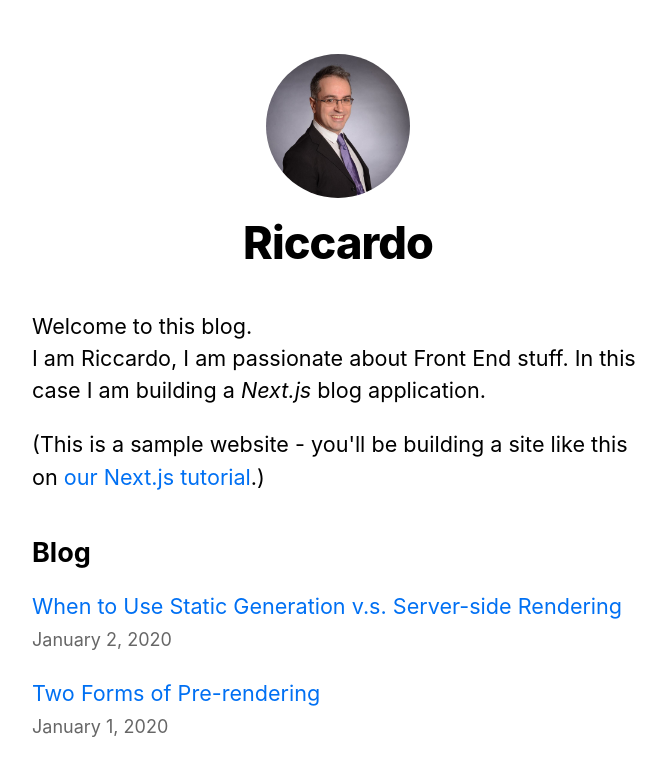
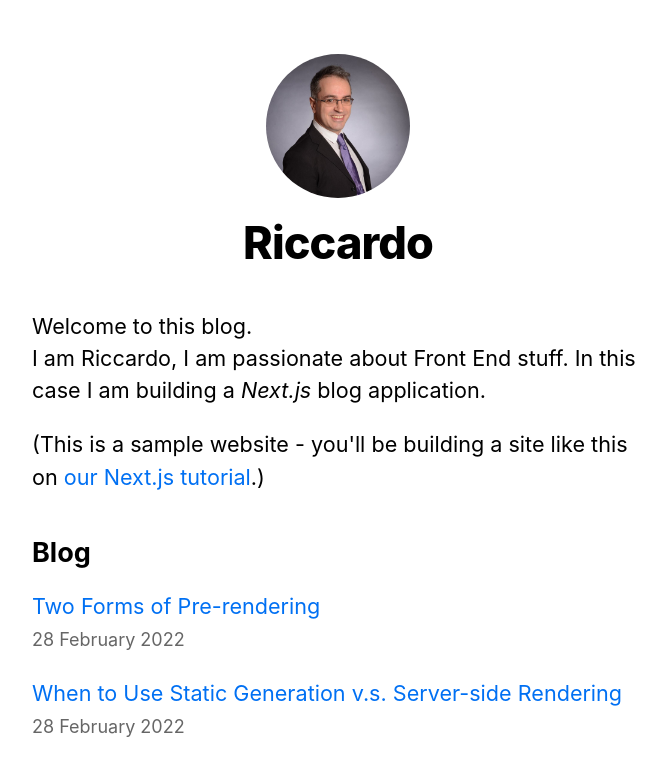
Before and after one commit to Riccardo-Andreatta/nextjs-blog, a Next.js app: page / in a window 1280 px wide. Shown: the top 776 px of the page, without its empty margins (302-968 px from the left). Built offline with nearby package versions, Linux system fonts and the light colour scheme.

Commit message:
date in european format

```diff
--- a/components/date.js
+++ b/components/date.js
@@ -2,5 +2,5 @@ import { parseISO, format } from 'date-fns'
 
 export default function Date({ dateString }) {
     const date = parseISO(dateString)
-    return <time dateTime={dateString}>{format(date, 'LLLL d, yyyy')}</time>
+    return <time dateTime={dateString}>{format(date, 'd LLLL yyyy')}</time>
 }
--- a/posts/pre-rendering.md
+++ b/posts/pre-rendering.md
@@ -1,6 +1,6 @@
 ---
 title: 'Two Forms of Pre-rendering'
-date: '2020-01-01'
+date: '2022-02-28'
 ---
 
 Next.js has two forms of pre-rendering: **Static Generation** and **Server-side Rendering**. The difference is in **when** it generates the HTML for a page.
--- a/posts/ssg-ssr.md
+++ b/posts/ssg-ssr.md
@@ -1,6 +1,6 @@
 ---
 title: 'When to Use Static Generation v.s. Server-side Rendering'
-date: '2020-01-02'
+date: '2022-02-28'
 ---
 
 We recommend using **Static Generation** (with and without data) whenever possible because your page can be built once and served by CDN, which makes it much faster than having a server render the page on every request.
```
